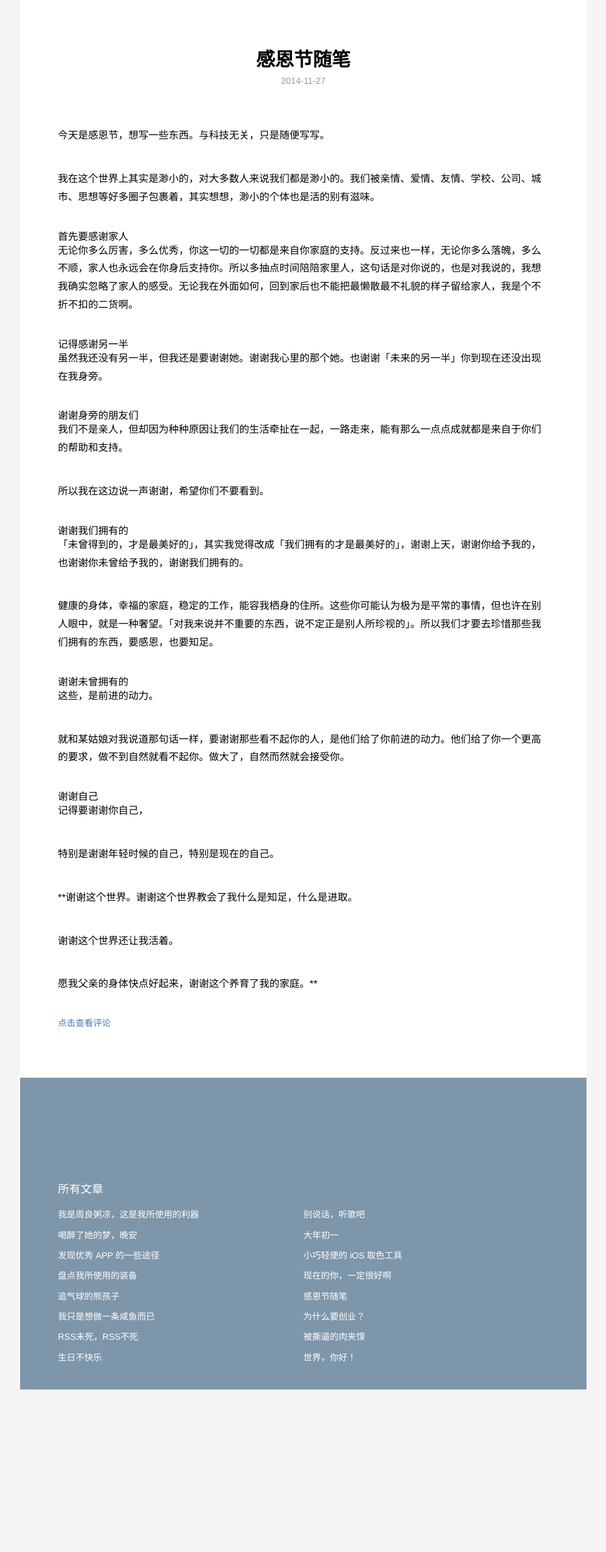
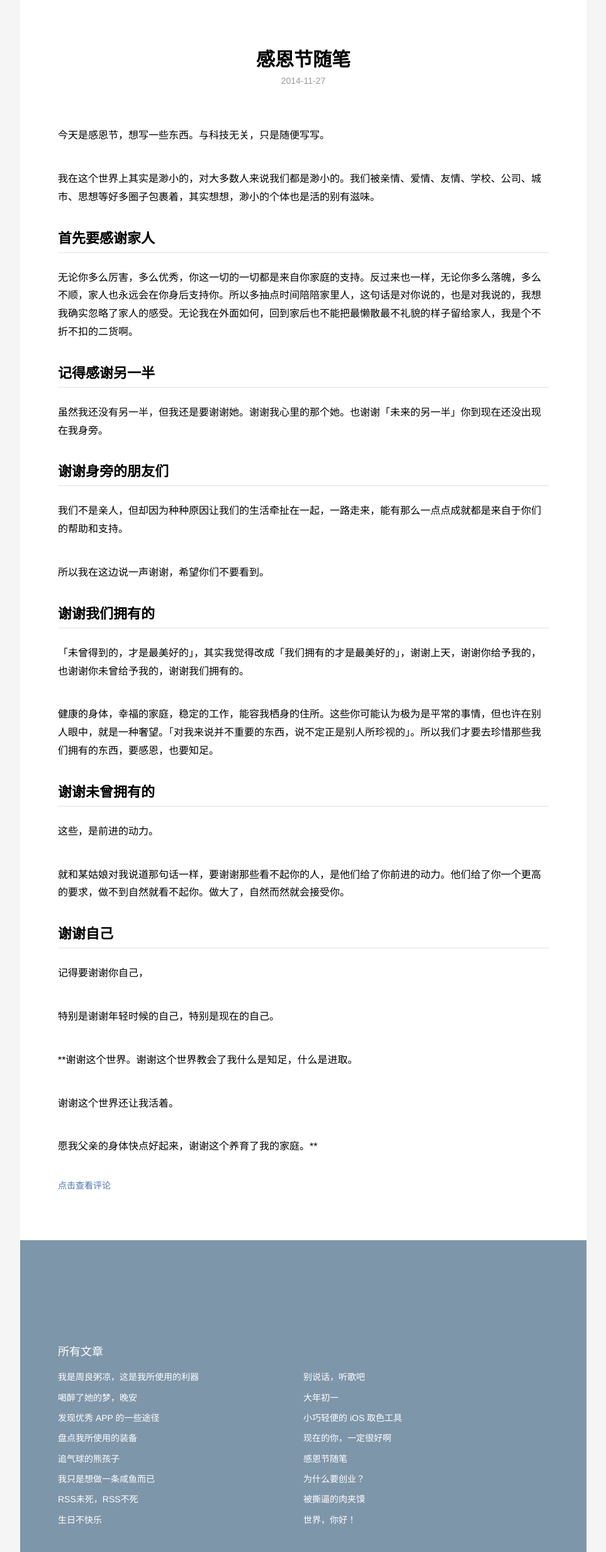
Before and after one commit to xiaowudesign/xiaowudesign.github.io, a Jekyll site: the page built from _posts/2014-11-27-144.html.md, in a window 1280 px wide. Shown: the whole page at 63% size, without its empty margins (158-1121 px from the left). Built offline with Jekyll 4.4.1, drawn with Linux system fonts in a browser that asks for light colours; before the commit the page ends 2206 px from its top, so only the background shows below that; grey boxes are pictures that could not be loaded.

Commit message:
no message

```diff
--- a/_posts/2014-11-27-144.html.md
+++ b/_posts/2014-11-27-144.html.md
@@ -11,33 +11,33 @@ description: 今天是感恩节，想写一些东西。与科技无关，只是
 
 我在这个世界上其实是渺小的，对大多数人来说我们都是渺小的。我们被亲情、爱情、友情、学校、公司、城市、思想等好多圈子包裹着，其实想想，渺小的个体也是活的别有滋味。
 
-# 首先要感谢家人
+## 首先要感谢家人
 
 无论你多么厉害，多么优秀，你这一切的一切都是来自你家庭的支持。反过来也一样，无论你多么落魄，多么不顺，家人也永远会在你身后支持你。所以多抽点时间陪陪家里人，这句话是对你说的，也是对我说的，我想我确实忽略了家人的感受。无论我在外面如何，回到家后也不能把最懒散最不礼貌的样子留给家人，我是个不折不扣的二货啊。
 
-# 记得感谢另一半
+## 记得感谢另一半
 
 虽然我还没有另一半，但我还是要谢谢她。谢谢我心里的那个她。也谢谢「未来的另一半」你到现在还没出现在我身旁。
 
-# 谢谢身旁的朋友们
+## 谢谢身旁的朋友们
 
 我们不是亲人，但却因为种种原因让我们的生活牵扯在一起，一路走来，能有那么一点点成就都是来自于你们的帮助和支持。
 
 所以我在这边说一声谢谢，希望你们不要看到。
 
-# 谢谢我们拥有的
+## 谢谢我们拥有的
 
 「未曾得到的，才是最美好的」，其实我觉得改成「我们拥有的才是最美好的」，谢谢上天，谢谢你给予我的，也谢谢你未曾给予我的，谢谢我们拥有的。
 
 健康的身体，幸福的家庭，稳定的工作，能容我栖身的住所。这些你可能认为极为是平常的事情，但也许在别人眼中，就是一种奢望。「对我来说并不重要的东西，说不定正是别人所珍视的」。所以我们才要去珍惜那些我们拥有的东西，要感恩，也要知足。
 
-# 谢谢未曾拥有的
+## 谢谢未曾拥有的
 
 这些，是前进的动力。
 
 就和某姑娘对我说道那句话一样，要谢谢那些看不起你的人，是他们给了你前进的动力。他们给了你一个更高的要求，做不到自然就看不起你。做大了，自然而然就会接受你。
 
-# 谢谢自己
+## 谢谢自己
 
 记得要谢谢你自己，
 
```
